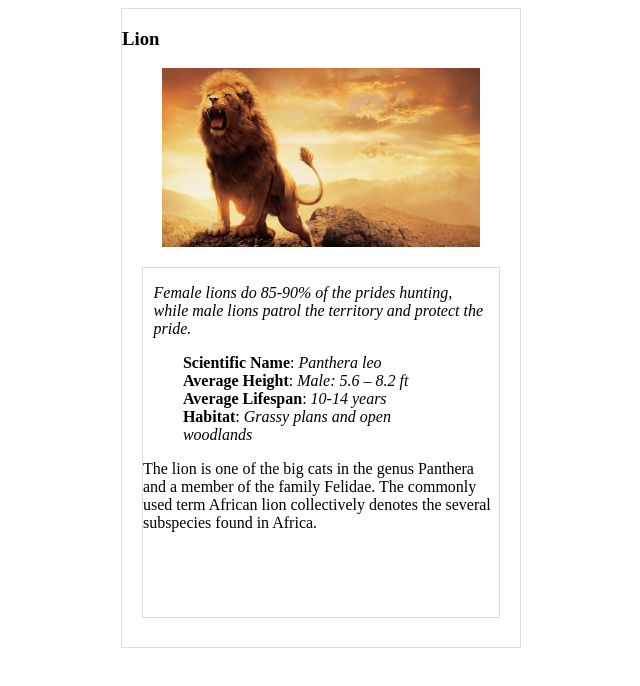
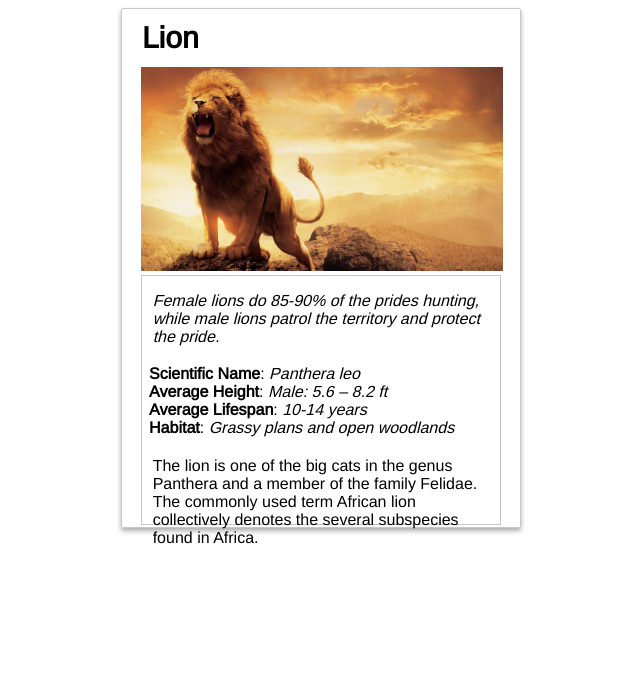
Before and after one commit to RobertLeMonds/animal-card, a plain HTML site: page card.html in a window 1280 px wide. Shown: the whole page, without its empty margins (419-1059 px from the left). Drawn offline with nearby package versions, Linux system fonts and the light colour scheme.

Commit message:
fixed borders on card and added font

```diff
--- a/card.html
+++ b/card.html
@@ -5,14 +5,13 @@
 	<meta name="viewport" content="width=device-width, initial-scale=1.0">
 	<title>Animal Trading Cards</title>
 	<link rel="stylesheet" type="text/css" href="styles.css">
+	<link href='https://fonts.googleapis.com/css?family=Arimo' rel='stylesheet' type='text/css'>
 </head>
 <body>
 	<div class="card-container centered">
 		<h3>Lion</h3>
 		<!-- Photo Credit: http://www.hdwallpapers.in/tag/lion.html-->
-		<figure>
 			<img src="lion.jpg" class="lion" alt="lion">
-		</figure>
 		<section class="p-container">
 			<p class="fancy-txt">Female lions do 85-90% of the prides hunting, while male lions patrol the territory and protect the pride.</p> <!-- See more at: http://www.ngkids.co.uk/animals/10-lion-facts#sthash.rN3PZQgb.dpuf. -->
 			<ul>
@@ -21,7 +20,7 @@
 				<li><span class="fancy-list">Average Lifespan</span>: <em>10-14 years</em></li>
 				<li><span class="fancy-list">Habitat</span>: <em>Grassy plans and open woodlands</em></li>
 			</ul>
-			<p>The lion is one of the big cats in the genus Panthera and a member of the family Felidae. The commonly used term African lion collectively denotes the several subspecies found in Africa.</p>
+			<p class="bottom-p">The lion is one of the big cats in the genus Panthera and a member of the family Felidae. The commonly used term African lion collectively denotes the several subspecies found in Africa.</p>
 		</section>
 	</div>
 </body>
--- a/styles.css
+++ b/styles.css
@@ -1,12 +1,26 @@
+html {
+	font-family: 'Arimo', sans-serif;
+}
+
 body {
 	width: 100%;
 	height: 100%;
 }
 
+h3 {
+	margin-top: 3%;
+	margin-bottom: 3%;
+	margin-left: 5%;
+	font-size: 30px;
+}
+
 ul {
 	list-style-type: none;
-	margin-right: 10%;
+	margin: 1%;
+	padding: 1%;
 }
+
+/* center card in body */
 
 .centered {
   position: fixed;
@@ -14,26 +28,38 @@ ul {
   margin-left: -100px;
 }
 
+
+/* card containers */
+
 .card-container {
 	width: 400px;
-	height: 80%;
-	border: 1px groove 	#dcdcdc;
+	height: 65%;
+	border-radius: 2px 2px 2px 2px;
+	-moz-border-radius: 2px 2px 2px 2px;
+	-webkit-border-radius: 2px 2px 2px 2px;
+	border: 1px solid #c7c7c7;
     box-sizing: border-box;
-}
-
-.lion {
-	width: 100%;
-	height: auto;
-	overflow: hidden;
+    -webkit-box-shadow: 0px 3px 5px 0px rgba(173,173,173,1);
+	-moz-box-shadow: 0px 3px 5px 0px rgba(173,173,173,1);
+	box-shadow: 0px 3px 5px 0px rgba(173,173,173,1);
 }
 
 .p-container {
 	width: 90%;
-	height: 55%;
+	height: 48%;
 	margin: 0 auto;
-	border: 1px groove #dcdcdc;
-	box-sizing: inherit;
+	border: 1px solid #c7c7c7;
+	box-sizing: content-box;
 }
+
+.lion {
+	width: 91%;
+	height: auto;
+	overflow: hidden;
+	margin-left: 4.8%;
+}
+
+/* text styling inside container */
 
 .fancy-txt {
 	font-style: italic;
@@ -44,3 +70,8 @@ ul {
 .fancy-list {
 	font-weight: bold;
 }
+
+.bottom-p {
+	margin-left: 3%;
+	margin-right: 3%;
+}
```
